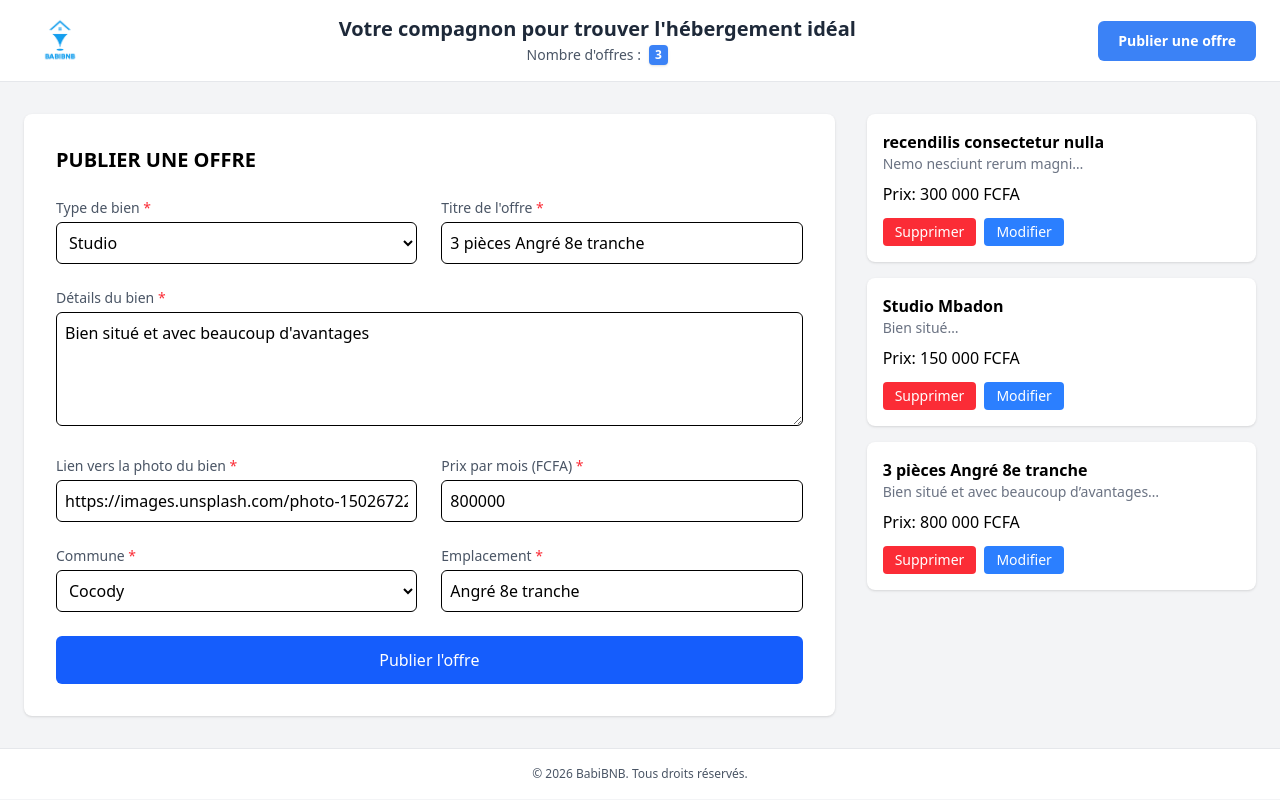
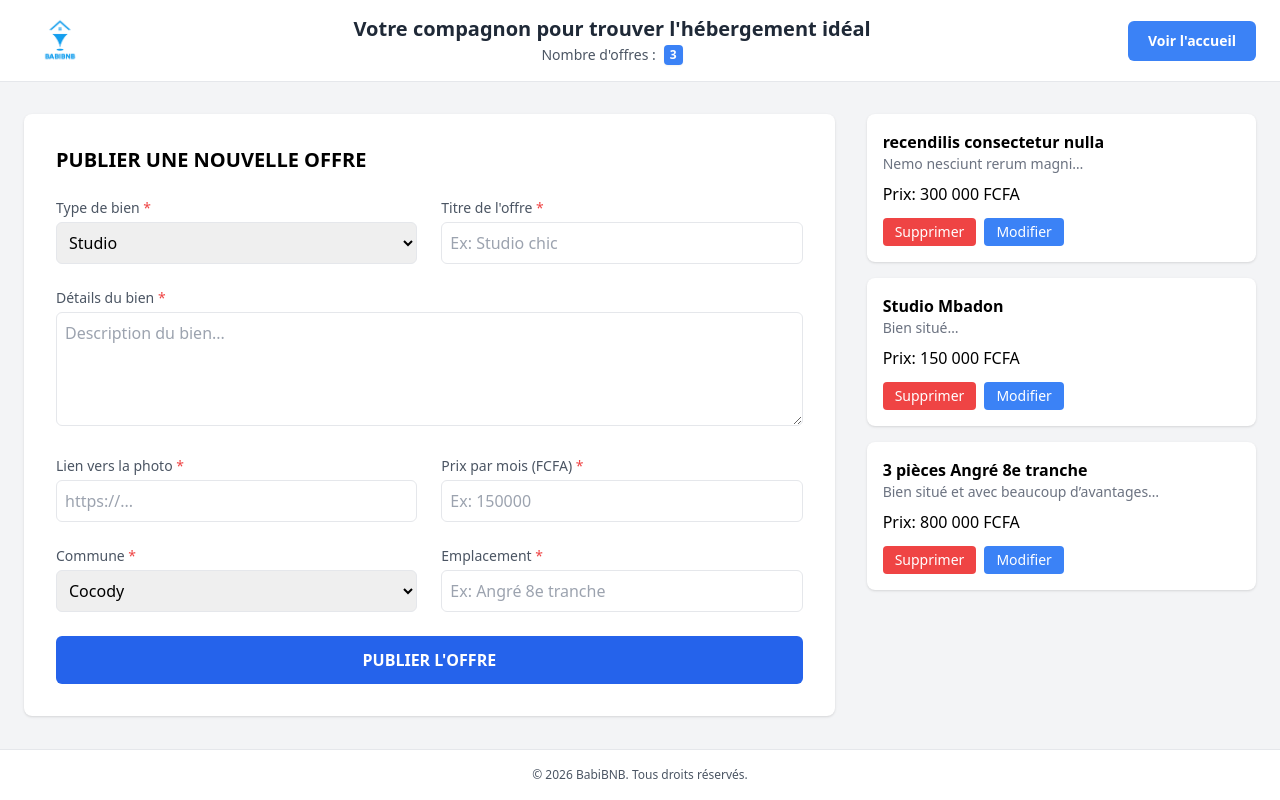
Before and after one commit to Walsoker/Projetfinal, a plain HTML site: page publier.html in a window 1280 px wide. Drawn offline with nearby package versions, Linux system fonts and the light colour scheme.

Commit message:
page publier

```diff
--- a/publier.html
+++ b/publier.html
@@ -3,10 +3,11 @@
 <head>
     <meta charset="UTF-8">
     <meta name="viewport" content="width=device-width, initial-scale=1.0">
-    <title>BabiBNB - Publier une Offre</title>
-    <script src="https://cdn.jsdelivr.net/npm/@tailwindcss/browser@4"></script>
+    <title>BabiBNB - Publier une offre</title>
+    <script src="https://cdn.tailwindcss.com"></script>
 </head>
-<body class="bg-gray-100">
+<body class="bg-gray-100 flex flex-col min-h-screen">
+
     <nav class="bg-white border-b border-gray-200">
         <div class="max-w-screen-xl mx-auto flex items-center px-6 py-4">
             <div class="flex-none">
@@ -20,19 +21,16 @@
                 </div>
             </div>
             <div class="flex-none">
-      <a href="publier.html" class="bg-[#3b82f6] hover:bg-blue-700 text-white px-5 py-2.5 rounded-md text-sm font-semibold inline-block">Publier une offre</a>
+                <a href="index.html" class="bg-[#3b82f6] hover:bg-blue-700 text-white px-5 py-2.5 rounded-md text-sm font-semibold inline-block">Voir l'accueil</a>
             </div>
         </div>
     </nav>
 
-<main class="flex-grow max-w-screen-xl mx-auto px-6 py-8">
+    <main class="flex-grow max-w-screen-xl mx-auto px-6 py-8 w-full">
         <div class="grid grid-cols-1 lg:grid-cols-3 gap-8">
 
-    <!-- FORMULAIRE -->
-    <div class="lg:col-span-2 bg-white rounded-lg shadow p-8">
-      <h2 class="text-xl font-bold mb-6">
-        PUBLIER UNE OFFRE
-      </h2>
+            <div class="lg:col-span-2 bg-white rounded-lg shadow p-8 h-fit">
+                <h2 class="text-xl font-bold mb-6 uppercase">Publier une nouvelle offre</h2>
 
                 <form id="form-publier" action="#" method="post" class="grid grid-cols-1 md:grid-cols-2 gap-6">
 
@@ -51,35 +49,28 @@
                         <label for="titre" class="block text-sm font-medium text-gray-600 mb-1">
                             Titre de l'offre <span class="text-red-500">*</span>
                         </label>
-          <input id="titre" name="titre" type="text"
-            value="3 pièces Angré 8e tranche"
-            class="w-full border rounded-md p-2">
+                        <input id="titre" name="titre" type="text" placeholder="Ex: Studio chic" class="w-full border rounded-md p-2">
                     </div>
 
                     <div class="md:col-span-2">
                         <label for="details" class="block text-sm font-medium text-gray-600 mb-1">
                             Détails du bien <span class="text-red-500">*</span>
                         </label>
-          <textarea id="details" name="details" rows="4"
-            class="w-full border rounded-md p-2">Bien situé et avec beaucoup d'avantages</textarea>
+                        <textarea id="details" name="details" rows="4" placeholder="Description du bien..." class="w-full border rounded-md p-2"></textarea>
                     </div>
 
                     <div>
                         <label for="photo" class="block text-sm font-medium text-gray-600 mb-1">
-            Lien vers la photo du bien <span class="text-red-500">*</span>
+                            Lien vers la photo <span class="text-red-500">*</span>
                         </label>
-          <input id="photo" name="photo" type="url"
-            value="https://images.unsplash.com/photo-1502672260266-1c1ef2d93688"
-            class="w-full border rounded-md p-2">
+                        <input id="photo" name="photo" type="url" placeholder="https://..." class="w-full border rounded-md p-2">
                     </div>
 
                     <div>
                         <label for="prix" class="block text-sm font-medium text-gray-600 mb-1">
                             Prix par mois (FCFA) <span class="text-red-500">*</span>
                         </label>
-          <input id="prix" name="prix" type="number"
-            value="800000"
-            class="w-full border rounded-md p-2">
+                        <input id="prix" name="prix" type="number" placeholder="Ex: 150000" class="w-full border rounded-md p-2">
                     </div>
 
                     <div>
@@ -87,9 +78,10 @@
                             Commune <span class="text-red-500">*</span>
                         </label>
                         <select id="commune" name="commune" class="w-full border rounded-md p-2">
-            <option>Cocody</option>
-            <option>Yopougon</option>
-            <option>Marcory</option>
+                            <option value="Cocody">Cocody</option>
+                            <option value="Yopougon">Yopougon</option>
+                            <option value="Marcory">Marcory</option>
+                            <option value="Plateau">Plateau</option>
                         </select>
                     </div>
 
@@ -97,23 +89,19 @@
                         <label for="emplacement" class="block text-sm font-medium text-gray-600 mb-1">
                             Emplacement <span class="text-red-500">*</span>
                         </label>
-          <input id="emplacement" name="emplacement" type="text"
-            value="Angré 8e tranche"
-            class="w-full border rounded-md p-2">
+                        <input id="emplacement" name="emplacement" type="text" placeholder="Ex: Angré 8e tranche" class="w-full border rounded-md p-2">
                     </div>
 
                     <div class="md:col-span-2">
-          <button type="submit"
-            class="w-full bg-blue-600 text-white py-3 rounded-md font-medium hover:bg-blue-700">
-            Publier l'offre
+                        <button type="submit" class="w-full bg-blue-600 text-white py-3 rounded-md font-bold hover:bg-blue-700 transition cursor-pointer">
+                             PUBLIER L'OFFRE
                         </button>
                     </div>
 
                 </form>
             </div>
 
-    <!-- LISTE OFFRES -->
-    <div id="liste-offres" class="space-y-4">
+           <div id="liste-gestion" class="space-y-4">
 
                 <div class="bg-white rounded-lg shadow p-4">
         <h3 class="font-semibold">recendilis consectetur nulla</h3>
@@ -149,7 +137,7 @@
         </div>
     </main>
 
-<footer class="bg-white py-4 border-t border-gray-200">
+    <footer class="bg-white py-4 border-t border-gray-200 mt-auto">
         <p class="text-center text-[12px] text-gray-600">
             © 2026 BabiBNB. Tous droits réservés.
         </p>
```
Lines whose indentation alone changed are shown as unchanged.
